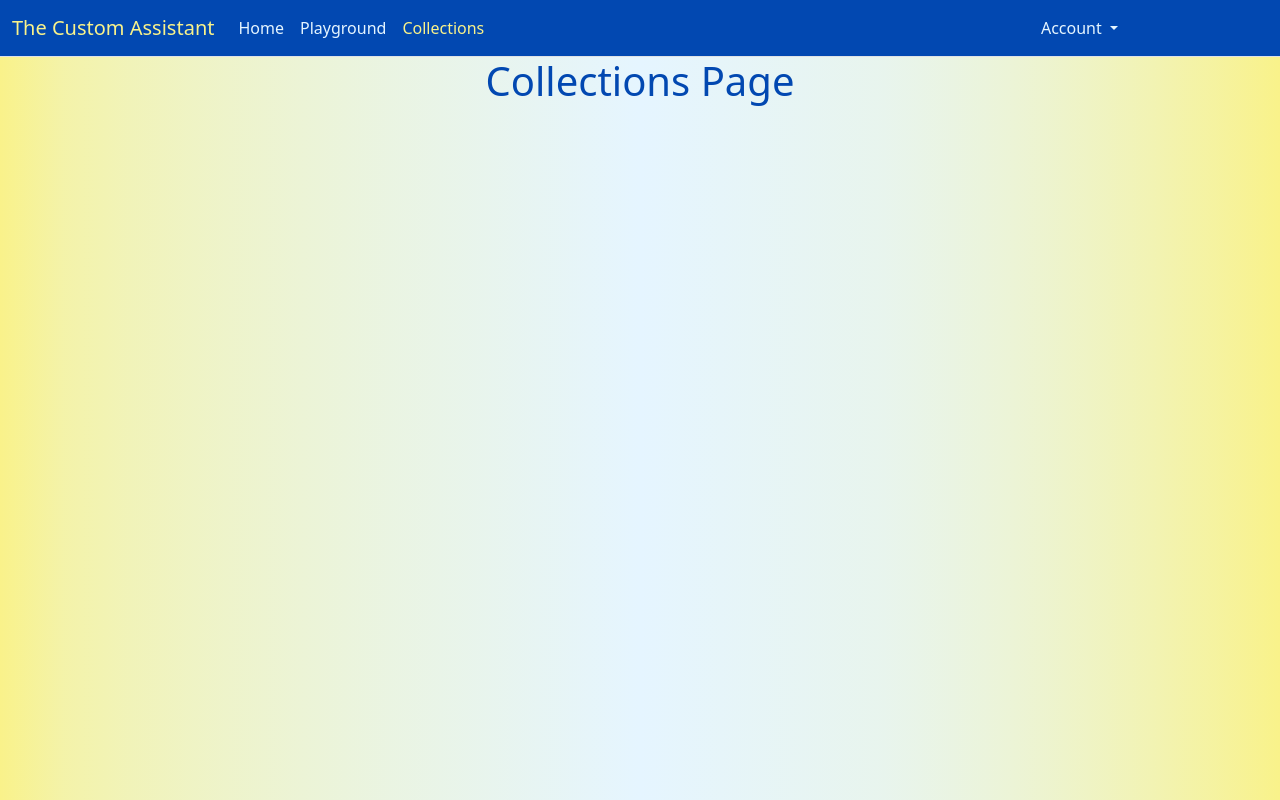
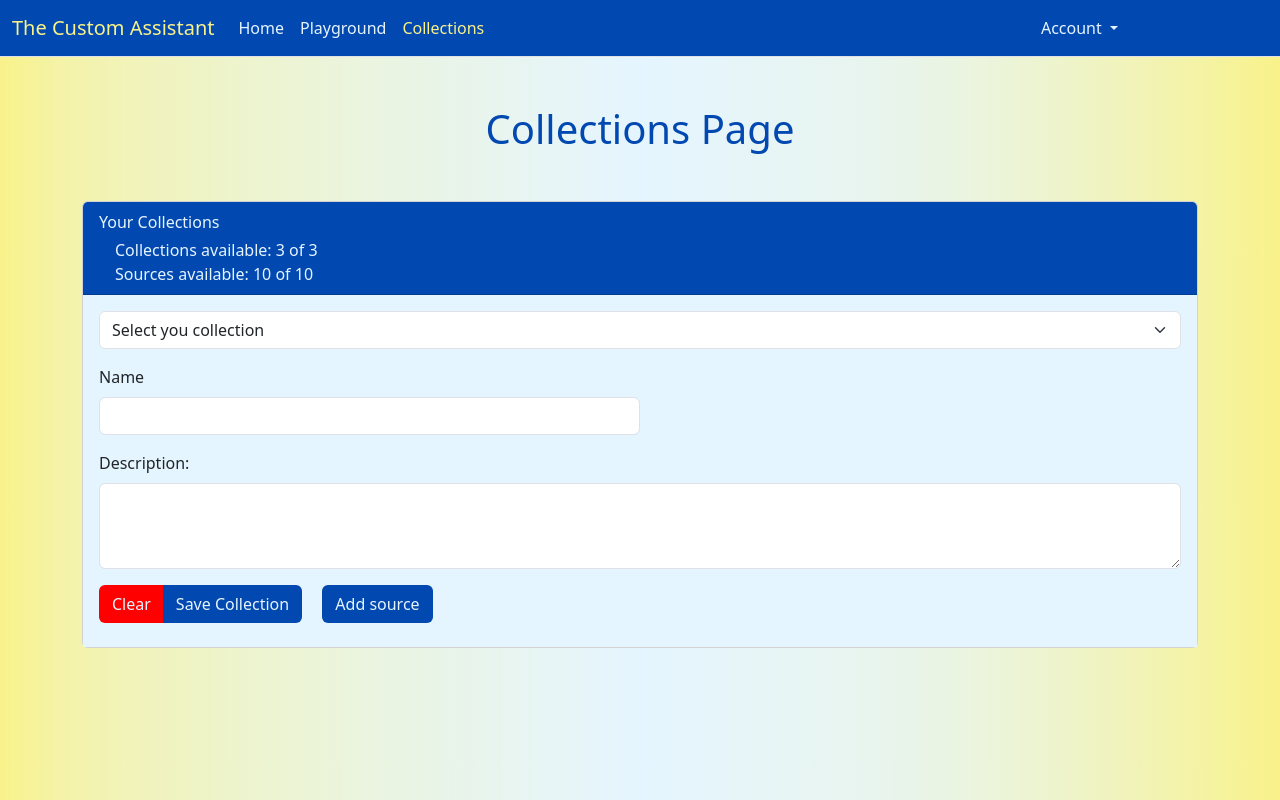
Before and after one commit to antoniobruchidev/mp3-custom-ai-fix, a Flask app: page /collections in a window 1280 px wide. Run offline with Flask 3, Linux system fonts and the light colour scheme; the visitor is signed in with stand-in values (Sample User, id 1); data that the repository does not hold is empty; some libraries are stand-ins or nearby versions.

Commit message:
Feat: Add collections route
Modified collection route so an user can manage collections and sources from there. Added a bootstrap offcanvas tom manage the sources with nested a bootstrap accordion for the existing sources and a form to upload a new one. In the main section a select with the existing connections, does nothing at the moment, and a form to submit a new collection.
In script.js added wrapper function to fetch data from server. In collections.js added method to add a new source and the event listener that will call the method.
Added new classes in styles.
In routes added also create_collection and create_source routes which will interact with the collection form and the js addNewSource.
In models.py added name and description to the sources table and the __repr__ method
Also changed app upload folder in __init__.py

```diff
--- a/custom_assistant/__init__.py
+++ b/custom_assistant/__init__.py
@@ -9,8 +9,8 @@ from flask_migrate import Migrate
 from flask import Flask
 
 
-UPLOAD_FOLDER = "/static/images/"
-ALLOWED_EXTENSIONS = {'png', 'jpg', 'jpeg', 'gif'}
+UPLOAD_FOLDER = "tmp"
+ALLOWED_EXTENSIONS = {'png', 'jpg', 'jpeg', 'gif', 'pdf'}
 HEROKU_DOMAIN = os.getenv("HEROKU_DOMAIN")
 
 load_dotenv()
--- a/custom_assistant/models.py
+++ b/custom_assistant/models.py
@@ -221,7 +221,12 @@ class Source(db.Model):
     __tablename__ = "sources"
     id = db.Column(db.Integer, primary_key=True)
     filename = db.Column(db.String(64), nullable=False)
+    name = db.Column(db.String(16), nullable=True)
+    description = db.Column(db.String(255), nullable=False)
     user_id = db.Column(
         db.Integer, db.ForeignKey("users.id", ondelete="CASCADE")
     )
     aws_key = db.Column(db.String, nullable=False)
+
+    def __repr__(self):
+        return self.description
--- a/custom_assistant/routes.py
+++ b/custom_assistant/routes.py
@@ -4,12 +4,16 @@ from celery.result import AsyncResult
 from custom_assistant import app, db, argon2
 from custom_assistant.inference import chat
 from custom_assistant.mail import forgot_password_email, send_activation_email
-from custom_assistant.models import Assistant, CharacterTrait, User
+from custom_assistant.models import Assistant, CharacterTrait, Collection, User
 from custom_assistant.tasks import celery, add
 from flask_login import LoginManager, current_user, login_required, login_user, logout_user
 from psycopg2 import OperationalError
+from psycopg2.errors import NotNullViolation
 
 from custom_assistant.utils import get_proprietary_hardware_status
+from custom_assistant.models import Source
+from custom_assistant.storage import get_files, upload_file
+from custom_assistant.utils import save_file
 
 
 login_manager = LoginManager()
@@ -203,6 +207,8 @@ def create_assistant():
     flash(f"name: {data['assistant_name']} - base prompt: {data['base_prompt']} - traits: {data['traits']}")
     return {"status": 200}
 
+
+@login_required
 @app.get("/collections")
 def collections():
     """Route to collections
@@ -210,7 +216,30 @@ def collections():
     Returns:
         render_template: collections
     """
-    return render_template("collections.html")
+    collections_limit = os.getenv("COLLECTION_SLOTS", 3)
+    sources_limit = os.getenv("SOURCES_SLOTS", 10)
+    try:
+        collections = db.session.query(Collection).filter(
+            Collection.user_id==current_user.id
+        ).all()
+        c_sources = [collection.sources for collection in collections]
+        collections_with_sources = zip(collections, c_sources)
+        sources = db.session.query(Source).filter(
+            Source.user_id==current_user.id
+        ).all()
+    except OperationalError as e:
+        return redirect('colections')
+    collections_available = collections_limit - len(collections)
+    sources_available = sources_limit - len(sources)
+    return render_template(
+        "collections.html",
+        collections_limit=collections_limit,
+        sources_limit=sources_limit,
+        collections_with_sources=collections_with_sources,
+        collections_available=collections_available,
+        sources_available=sources_available,
+        sources=sources
+    )
 
 
 @app.route("/register", methods=['GET', 'POST'])
@@ -281,63 +310,70 @@ def login():
         json: if post
     """
     g_client_id = os.getenv("GOOGLE_CLIENT_ID")
-    if request.method == "POST":
-        google_id = request.form.get("google-id", None)
-        email = request.form.get("email", None)
-        if google_id is not None:
-            user = db.session.query(User).filter(
-                User.google_id==google_id
-            ).first()
-            if user is None:
-                user = User(
-                    google_id=google_id,
-                    email=email
-                ).sign_up_with_google()
-                db.session.add(user)
-                db.session.commit()
-                login_user(user)
-                flash("registered with google")
-                return {"status": 200}
+    try:
+        if request.method == "POST":
+            google_id = request.form.get("google-id", None)
+            email = request.form.get("email", None)
+            if google_id is not None:
+                user = db.session.query(User).filter(
+                    User.google_id==google_id
+                ).first()
+                if user is None:
+                    user = User(
+                        google_id=google_id,
+                        email=email
+                    ).sign_up_with_google()
+                    db.session.add(user)
+                    db.session.commit()
+                    login_user(user)
+                    flash("registered with google")
+                    return {"status": 200}
+                else:
+                    login_user(user)
+                    flash("logged in with google")
+                    return {"status": 200}
             else:
-                login_user(user)
-                flash("logged in with google")
-                return {"status": 200}
-        else:
-            user = db.session.query(User).filter(User.email == email).first()
-            if user is not None:
-                if user.verified:
-                    password_check = user.check_password(
-                        request.form.get("password", None)
-                    )
+                user = db.session.query(User).filter(User.email == email).first()
+                if user is not None:
+                    if user.verified:
+                        password_check = user.check_password(
+                            request.form.get("password", None)
+                        )
 
-                    if password_check:
-                        login_user(user)
-                        flash("logged in")
-                        return redirect(url_for("home"))
+                        if password_check:
+                            login_user(user)
+                            flash("logged in")
+                            return redirect(url_for("home"))
+                        else:
+                            error = "Invalid credentials"
+                            return render_template(
+                                "login.html",
+                                error=error,
+                                g_client_id=g_client_id
+                            )
                     else:
-                        error = "Invalid credentials"
+                        send_activation_email(user)
+                        error = f"""User not verified - please verify
+                        from the email sent at {user.email}"""
                         return render_template(
-                            "login.html",
-                            error=error,
-                            g_client_id=g_client_id
-                        )
+                                "login.html",
+                                error=error,
+                                g_client_id=g_client_id
+                            )
                 else:
-                    send_activation_email(user)
-                    error = f"""User not verified - please verify
-                    from the email sent at {user.email}"""
+                    error = "Email not found"
                     return render_template(
-                            "login.html",
-                            error=error,
-                            g_client_id=g_client_id
-                        )
-            else:
-                error = "Email not found"
-                return render_template(
-                            "login.html",
-                            error=error,
-                            g_client_id=g_client_id
-                        )
-    return render_template("login.html", g_client_id=g_client_id)
+                                "login.html",
+                                error=error,
+                                g_client_id=g_client_id
+                            )
+        return render_template("login.html", g_client_id=g_client_id)
+    except OperationalError as e:
+        return render_template(
+            "login.html",
+            g_client_id=g_client_id,
+            error=f"Operational Error: {e} - Please retry..."
+        )
 
 
 @app.get("/forgot_password/<email>")
@@ -350,16 +386,19 @@ def forgot_password(email):
     Returns:
         json: a message or an error
     """
-    user = db.session.query(User).filter(User.email==email).first()
-    if user is not None:
-        user.forgot_passwd_url = forgot_password_email(user)
-        db.session.add(user)
-        db.session.commit()
-        return {
-            "status": 200,
-            "message": "An email has been sent to you to change your password."}
-    else:
-        return {"status": 404, "error": "Email not found"}
+    try:
+        user = db.session.query(User).filter(User.email==email).first()
+        if user is not None:
+            user.forgot_passwd_url = forgot_password_email(user)
+            db.session.add(user)
+            db.session.commit()
+            return {
+                "status": 200,
+                "message": "An email has been sent to you to change your password."}
+        else:
+            return {"status": 404, "error": "Email not found"}
+    except OperationalError as e:
+        return {"status": 500, "error": "Operational error: {e} - Please retry..."}
 
 
 @app.route("/change_password/<hash>", methods=["GET", "POST"])
@@ -374,7 +413,10 @@ def change_password(hash):
         redirect: login or home if post
     """
     g_client_id = os.getenv("GOOGLE_CLIENT_ID")
-    user = db.session.query(User).filter(User.forgot_passwd_url==hash).first()
+    try:
+        user = db.session.query(User).filter(User.forgot_passwd_url==hash).first()
+    except OperationalError:
+        return redirect(url_for('change_password', hash=hash))
     if user is None:
         message = "No users password change at this url"
         return render_template(
@@ -384,12 +426,20 @@ def change_password(hash):
         )
     else:
         if request.method == "POST":
-            user.password = argon2.generate_password_hash(
-                request.form.get("password")
-            )
-            db.session.add(user)
-            db.session.commit()
-            message = "Password changed correctly"
+            try:
+                user.password = argon2.generate_password_hash(
+                    request.form.get("password")
+                )
+                db.session.add(user)
+                db.session.commit()
+                message = "Password changed correctly"
+            except OperationalError as e:
+                message = "Operational error: {e} - Please retry..."
+                return render_template(
+            "login.html",
+            error=message,
+            g_client_id=g_client_id
+        )
             return render_template(
                 "login.html",
                 g_client_id=g_client_id,
@@ -419,6 +469,87 @@ def get_status():
     """
     chat_server, embedding_server = get_proprietary_hardware_status()
     return {
+        "status": 200,
         "chat_server": chat_server,
         "embedding_server": embedding_server
     }
+
+
+@login_required
+@app.post("/collections/create")
+def create_collection():
+    """Route to create a collection
+
+    Returns:
+        dict: collection id
+    """
+    collection_name=request.form.get("collection-name")
+    description=request.form.get("collection-description", None)
+    if description is None or description == "":
+        flash("error")
+        return redirect(url_for("collections"))
+    try:
+        user_id = current_user.id
+        collection = Collection(
+            collection_name=request.form.get("collection-name"),
+            documents_description=request.form.get("collection-description"),
+            user_id=user_id
+        )
+        db.session.add(collection)
+        db.session.commit()
+        flash(f"Added collection {collection.id}")
+        return redirect(url_for("collections"))
+    except OperationalError as e:
+        flash(f"Operational error: {e} - Please retry...")
+        return redirect(url_for("collections"))
+    except Exception as e:
+        flash(f"Unknown error: {e} - Please retry...")
+        return redirect(url_for("collections"))
+
+
+@login_required
+@app.post("/sources/create")
+def create_source():
+    """Route to create a source
+
+    Returns:
+        dict: source id
+    """
+    try:
+        user_id = current_user.id
+    except OperationalError as e:
+        return {
+            "status": 500,
+            "error": f"Operational error: {e} - Please retry..."
+        }
+    saved, filename = save_file(request, user_id)
+    description = request.form.get("description", None)
+    name = request.form.get("source-name", None)
+    if saved:
+        try:
+            aws_key = f"{user_id}/{filename}"
+            keys = get_files()
+            for key in keys:
+                if aws_key in key:
+                    return {"status": 400, "error": "Source already present, please refresh the page."}
+            print(aws_key)
+            source = Source(
+                filename=filename,
+                user_id=user_id,
+                aws_key=aws_key,
+                description=description,
+                name=name
+            )
+            db.session.add(source)
+            db.session.commit()
+            assert upload_file(aws_key)
+            print("uploaded to aws")
+        except OperationalError as e:
+            return {"status": 500, "error": f"Operational error: {e} - Please retry..."}
+        except NotNullViolation as e:
+            return {"status": 500, "error": f"Missing data: {e} - Please retry..."}
+        except Exception as e:
+            return {"status": 500, "error": f"Unknown error: {e}"}
+        return {"status": 200, "message": f"Added source: {source.id}"}
+    else:
+        return {"status": 400, "error": "Error saving the file"}
--- a/custom_assistant/static/css/style.css
+++ b/custom_assistant/static/css/style.css
@@ -4,6 +4,11 @@ body {
     flex-direction: column;
     color: #0248B1;
     background-image: linear-gradient(to right,#F9F28A, 15%, #E5F5FF , 85%, #F9F28A);
+}
+
+.offcanvas {
+    background-color: #F9F28A;
+    color: #0248B1;
 }
 
 .navbar {
@@ -90,18 +95,26 @@ body {
 
 .btn-add-trait,
 .btn-login-register,
-.btn-save-assistant {
+.btn-save-assistant,
+.btn-save-collection,
+.btn-add-source,
+.btn-send-message,
+.btn-upload {
     background-color: #0248B1;
     color: #E5F5FF;
 }
 
-.btn-add-trait:hover, .btn-login-register:hover {
+.btn-add-trait:hover,
+.btn-login-register:hover,
+.btn-add-source:hover {
     background-color: #E5F5FF;
     color: #0248B1;
     border: 1px solid #0248B1;
 }
 
-.btn-save-assistant:hover {
+.btn-save-assistant:hover,
+.btn-save-collection:hover,
+.btn-upload:hover {
     background-color: #008100;
     color: #E5F5FF;
     border: 1px solid #008100
@@ -135,13 +148,13 @@ body {
     margin-bottom: 5px;
 }
 
-.btn-trait {
+.btn-trait, .btn-source {
     background-color: #cec549;
     color: #0248B1;
     border: 1px solid #0248B1
 }
 
-.btn-trait:hover {
+.btn-trait:hover, .btn-source {
     background-color: #faf282;
     color: #0248B1;
     border: 1px solid #0248B1
@@ -155,7 +168,9 @@ body {
     --bs-popover-body-padding-y: 10px;
 }
 
-#traits-container-modal, #traits-name-value-modal {
+#traits-container-modal,
+#traits-name-value-modal,
+#source-container-modal {
     padding: 8px;
     border: 1px solid lightgray;
     border-radius: 5px;
--- /dev/null
+++ b/custom_assistant/static/js/collections.js
@@ -0,0 +1,27 @@
+
+
+const addNewSource = async () => {
+    const form = document.getElementById("source-form")
+    const formData = new FormData(form)
+    const name = formData.get("source-name")
+    let error = null
+    if (name.length > 16) {
+        error = `Name field must be 16 character or less. Characters: ${name.length}`
+    } else if (name == "") {
+        error = "Name field cannot be empty"
+    }
+    const description = formData.get("description")
+    if (description.length > 255) {
+        error = `Description field must be 255 character or less. Characters: ${description.length}`
+    }
+    if (error != null) {
+        createToast(error)
+    } else {
+        const url = window.location.pathname.replace("/collections", "sources/create")
+        postData(url, formData)
+    }
+}
+
+const addNewSourceButton = document.getElementById("upload-source")
+
+addNewSourceButton.addEventListener("click", addNewSource)
--- a/custom_assistant/static/js/script.js
+++ b/custom_assistant/static/js/script.js
@@ -80,6 +80,25 @@ const createToast = (message) => {
     })
 }
 
+/**
+ * Method to send data and render response.
+ * @param {string} url
+ * @param {FormData} formData
+ */
+const postData = async (url, formData) => {
+    const response = await fetch(url, {
+        method: "POST",
+        body: formData
+    })
+    const data = await response.json()
+    if (data.status == 200) {
+        createToast(data.message)
+    } else {
+        createToast(data.error)
+    }
+}
+
+
 // check for errors
 const error = document.getElementById("error")
 
--- a/custom_assistant/storage.py
+++ b/custom_assistant/storage.py
@@ -7,7 +7,7 @@ from custom_assistant import ALLOWED_EXTENSIONS
 
 AWS_BUCKET_NAME = os.getenv('AWS_BUCKET_NAME')
 BASE_PREFIX = "the_custom_assistant_data"
-LOCAL_PREFIX = "data/tmp"
+LOCAL_PREFIX = "tmp"
 
 def get_client():
     """Method to get aws s3 client
@@ -77,6 +77,7 @@ def upload_file(key):
     """
     s3 = get_client()
     local_key = f'{LOCAL_PREFIX}/{key}'
+    print(local_key, AWS_BUCKET_NAME, f"{BASE_PREFIX}/{key}")
     try:
         s3.upload_file(local_key, AWS_BUCKET_NAME, f"{BASE_PREFIX}/{key}")
         print(f"File {key} uploaded to S3 successfully.")
--- a/custom_assistant/templates/collections.html
+++ b/custom_assistant/templates/collections.html
@@ -1,7 +1,107 @@
 {% extends "base.html" %}
 {% block title %}Collections{% endblock %}
 {% block content %}
-<h1 class="text-center">
+<h1 class="text-center mt-5">
     Collections Page
 </h1>
+<div class="collection-container mt-5">
+    <div class="card">
+        <div class="card-header">
+            Your Collections
+            <span class="slots-available ms-3 mt-1 d-block">
+                Collections available: {{ collections_available }} of {{ collections_limit }}
+            </span>
+            <span class="slots-available ms-3">
+                Sources available: {{ sources_available }} of {{ sources_limit }}
+            </span>
+        </div>
+        <div class="card-body">
+            <select id="collection-select" class="form-select" aria-label="Select you collection">
+                <option selected>Select you collection</option>
+                {% for collection, sources in collections_with_sources %}
+                    <option value="{{ collection.id }}">{{ collection.collection_name }} - {{ sources|truncate(24) }}</option>
+                {% endfor %}
+            </select>
+            <form action="{{ url_for("create_collection") }}" method="post" id="collection-form">
+                <div class="my-3 w-50">
+                    <label for="collection-name" class="form-label">Name</label>
+                    <input id="collection-name" class="form-control" type="text" name="collection-name" required>
+                </div>
+                <div class="mb-3">
+                    <label for="description" class="form-label">Description:</label>
+                    <textarea class="form-control" id="collection-description" name="collection-description" rows="3" required></textarea>
+                </div>
+                <div class="btn-group" role="group" aria-label="Add sources">
+                    <button id="clear" class="btn btn-discard" type="reset">
+                        Clear
+                    </button>
+                    <button id="save-collection" class="btn btn-save-collection" type="submit">
+                        Save Collection
+                    </button>
+                </div>
+                <button id="add-source" class="btn btn-add-source d-inline ms-3" type="button"
+                    data-bs-toggle="offcanvas" data-bs-target="#offcanvasSources" aria-controls="offcanvasSources">
+                    Add source
+                </button>
+            </form>
+            <div id="sources-container" class="mt-2">
+            </div>
+        </div>
+    </div>
+</div>
+
+
+<div class="offcanvas offcanvas-start" tabindex="-1" id="offcanvasSources" aria-labelledby="offcanvasSourcesLabel">
+    <div class="offcanvas-header">
+        <h5 class="offcanvas-title mx-auto" id="offcanvasSourcesLabel">Sources</h5>
+        <button type="button" class="btn-close" data-bs-dismiss="offcanvas" aria-label="Close"></button>
+    </div>
+<div class="offcanvas-body">
+
+    <div class="card">
+        <div class="card-body">
+            <div ="card-header">
+                Your uploaded documents. Select one or add a new.
+                Only PDFs are supported at the moment.
+            </div>
+            {% if sources|length > 0 %}
+                <h5 class="card-title"> Documents </h5>
+                <div class="accordion" id="accordionSources">
+                    {% for source in sources %}
+                        <div class="accordion-item">
+                            <h2 class="accordion-header">
+                                <button class="accordion-button" type="button" data-bs-toggle="collapse" data-bs-target="#source{{ source.id }}" aria-expanded="true" aria-controls="source{{ source.id }}">
+                                {{ source.name }}
+                                </button>
+                            </h2>
+                            <div id="source{{ source.id }}" class="accordion-collapse collapse" data-bs-parent="#accordionSources">
+                                <div class="accordion-body">
+                                    {{ source.description }}
+                                </div>
+                            </div>
+                        </div>
+                    {% endfor %}
+            {% else %}
+                <h5 class="card-title mt-1">No documents </h5>
+            {% endif %}
+            <h6 class="card-subtitle mt-2">Add a new source</h6>
+            <form id="source-form" class="mt-2">
+                <div class="my-2">
+                    <label for="source-name" class="form-label">Name</label>
+                    <input id="source-name" class="form-control" type="text" name="source-name" required>
+                </div>
+                <textarea class="form-control mt-2" id="description" name="description" rows="3" placeholder="Document description"></textarea>
+                <div class="mb-3 mt-2">
+                    <label for="file_input" class="form-label">Upload new document</label>
+                    <input class="form-control" type="file" id="file_input" name="file_input" accept="application/pdf">
+                </div>
+                <button type="button" class="btn btn-upload" id="upload-source">Upload new Document</button>
+            </form>
+        </div>
+    </div>
+</div>
 {% endblock %}
+
+{% block postloadjs %}
+<script src="{{ url_for('static', filename="js/collections.js")}}"></script>
+{% endblock %}
```
Also changed, not shown: proprietary_hardware/storage.py (+49 -6 lines), 1 other file.
